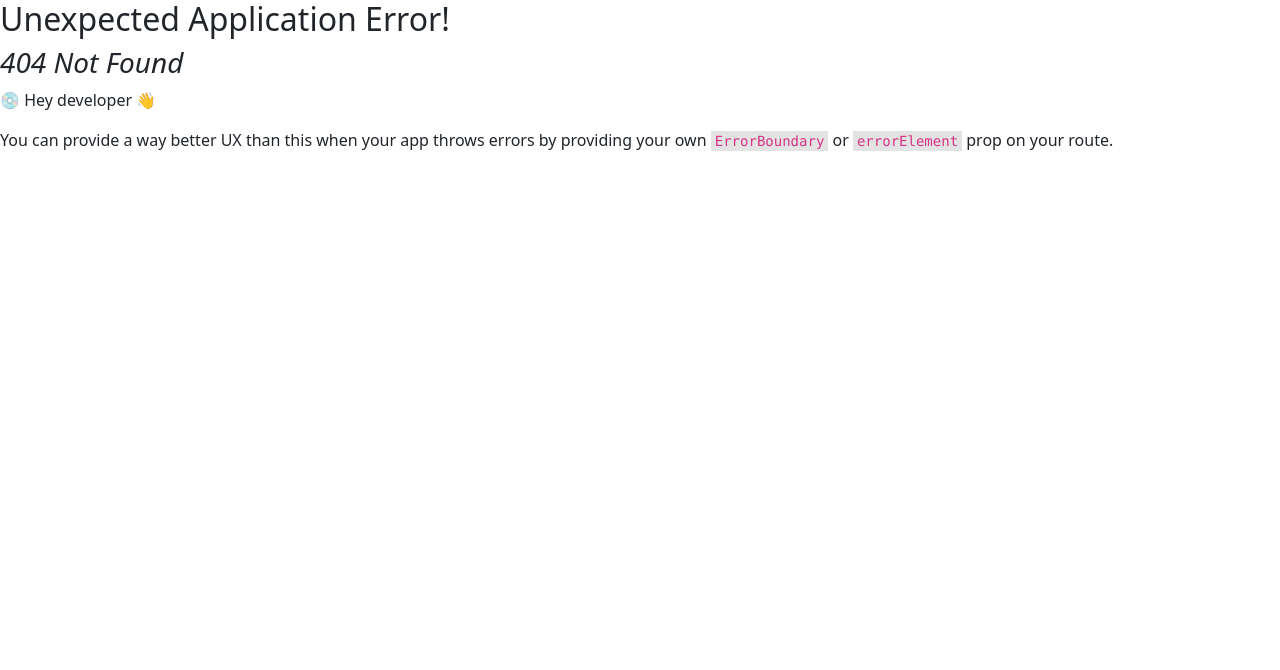
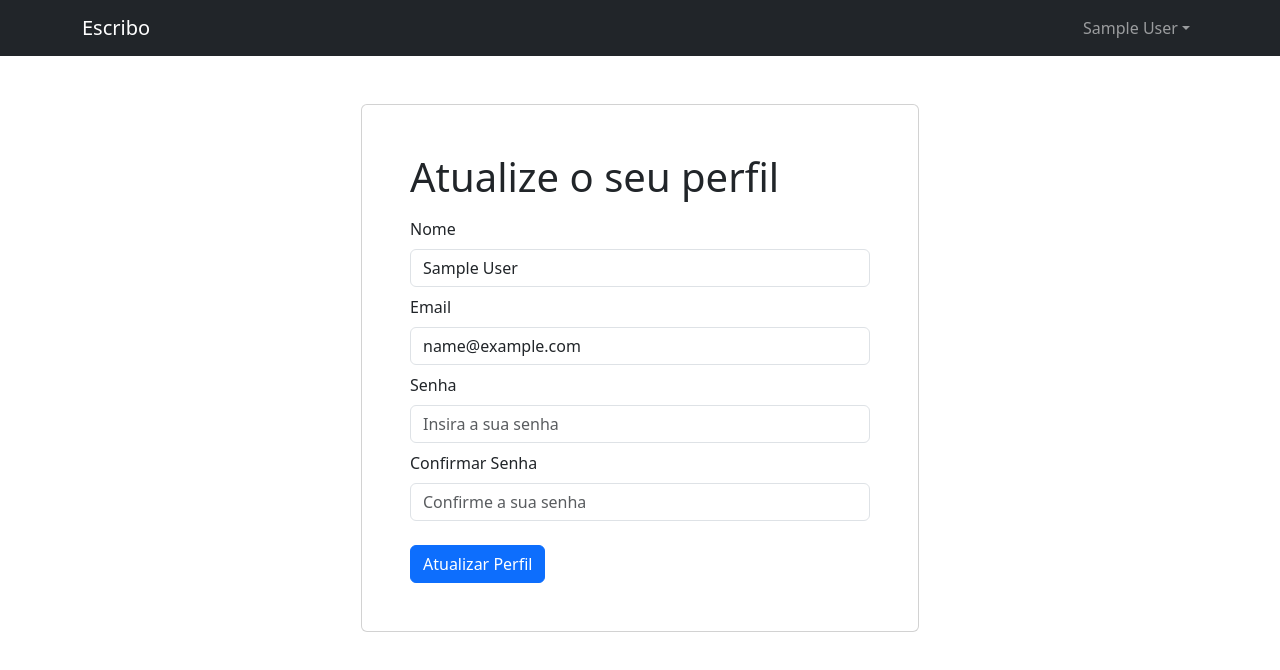
Before and after one commit to luanabaratta/signIn-signUp-escribo, a React (Vite) app in the folder frontend/: page /perfil in a window 1280 px wide. Before the commit this address had no page. Shown: the top 670 px of the page. Built offline with nearby package versions, Linux system fonts and the light colour scheme; sample sign-in values are in the browser's storage.

Commit message:
final adjusts

```diff
--- a/frontend/src/components/Header.jsx
+++ b/frontend/src/components/Header.jsx
@@ -38,7 +38,7 @@ const Header = () => {
                                 <>
                                     <NavDropdown title={userInfo.name} id='username'>
                                         <LinkContainer to='/perfil'>
-                                            <NavDropdown.Item>Escribo - Perfil</NavDropdown.Item>
+                                            <NavDropdown.Item>Perfil</NavDropdown.Item>
                                         </LinkContainer>
                                         <NavDropdown.Item onClick={logoutHandler}>
                                             Sair
--- a/frontend/src/components/Hero.jsx
+++ b/frontend/src/components/Hero.jsx
@@ -8,7 +8,7 @@ const Hero = () => {
                 <Card className='p-5 d-flex flex-column align-items-center hero-card bg-light w-75'>
                     <h1 className='text-center mb-4'>Escribo</h1>
                     <p className='text-center mb-4'>
-                        Página de Inicial
+                        Página Inicial
                     </p>
                     <div className='d-flex'>
                         <LinkContainer to='login'>
--- /dev/null
+++ b/frontend/src/components/PrivateRoute.jsx
@@ -0,0 +1,8 @@
+import { Navigate, Outlet } from 'react-router-dom';
+import { useSelector } from 'react-redux';
+
+const PrivateRoute = () => {
+    const { userInfo } = useSelector((state) => state.auth);
+    return userInfo ? <Outlet /> : <Navigate to='/login' replace />;
+};
+export default PrivateRoute;
--- a/frontend/src/main.jsx
+++ b/frontend/src/main.jsx
@@ -12,9 +12,11 @@ import { Provider } from 'react-redux';
 import App from './App.jsx'
 import 'bootstrap/dist/css/bootstrap.min.css'
 import './index.css'
+import PrivateRoute from "./components/PrivateRoute.jsx";
 import HomeScreen from "./screens/HomeScreen.jsx";
 import LoginScreen from "./screens/LoginScreen.jsx";
 import RegisterScreen from "./screens/RegisterScreen.jsx";
+import ProfileScreen from "./screens/ProfileScreen.jsx";
 
 const router = createBrowserRouter(
     createRoutesFromElements(
@@ -22,6 +24,9 @@ const router = createBrowserRouter(
             <Route index={true} path='/' element={<HomeScreen />} />
             <Route path='/login' element={<LoginScreen />} />
             <Route path='/cadastrar' element={<RegisterScreen />} />
+            <Route path='' element={<PrivateRoute />}>
+                <Route path='/perfil' element={<ProfileScreen />} />
+            </Route>
         </Route>
     )
 )
--- a/frontend/src/screens/LoginScreen.jsx
+++ b/frontend/src/screens/LoginScreen.jsx
@@ -6,6 +6,7 @@ import FormContainer from "../components/FormContainer";
 import { useLoginMutation } from "../slices/usersApiSlice.js";
 import { setCredentials } from "../slices/authSlice.js";
 import { toast }  from "react-toastify";
+import Loader from '../components/Loader.jsx';
 
 const LoginScreen = () => {
     const [email, setEmail] = useState('');
@@ -62,7 +63,7 @@ const LoginScreen = () => {
                     </Form.Control>
                 </Form.Group>
 
-                { isLoading && <h2>Carregando...</h2>}
+                { isLoading && <Loader />}
 
                 <Button type='submit' variant='primary' className='mt-3'>Entrar</Button>
 
--- /dev/null
+++ b/frontend/src/screens/ProfileScreen.jsx
@@ -0,0 +1,100 @@
+import { useState, useEffect } from 'react';
+import { Form, Button } from 'react-bootstrap';
+import { useDispatch, useSelector } from 'react-redux';
+import FormContainer from '../components/FormContainer';
+import { toast } from 'react-toastify';
+import Loader from '../components/Loader';
+import { useUpdateUserMutation } from '../slices/usersApiSlice';
+import { setCredentials } from '../slices/authSlice';
+
+const ProfileScreen = () => {
+    const [email, setEmail] = useState('');
+    const [name, setName] = useState('');
+    const [password, setPassword] = useState('');
+    const [confirmPassword, setConfirmPassword] = useState('');
+
+    const dispatch = useDispatch();
+
+    const { userInfo } = useSelector((state) => state.auth);
+
+    const [updateProfile, { isLoading }] = useUpdateUserMutation();
+
+    useEffect(() => {
+        setName(userInfo.name);
+        setEmail(userInfo.email);
+    }, [userInfo.email, userInfo.name]);
+
+    const submitHandler = async (e) => {
+        e.preventDefault();
+        if (password !== confirmPassword) {
+            toast.error('As senhas não são as mesmas');
+        } else {
+            try {
+                const res = await updateProfile({
+                    _id: userInfo._id,
+                    name,
+                    email,
+                    password,
+                }).unwrap();
+                console.log(res);
+                dispatch(setCredentials(res));
+                toast.success('Perfil atualizado com sucesso');
+            } catch (err) {
+                toast.error(err?.data?.message || err.error);
+            }
+        }
+    };
+    return (
+        <FormContainer>
+            <h1>Atualize o seu perfil</h1>
+
+            <Form onSubmit={submitHandler}>
+                <Form.Group className='my-2' controlId='name'>
+                    <Form.Label>Nome</Form.Label>
+                    <Form.Control
+                        type='name'
+                        placeholder='Insira o seu nome completo'
+                        value={name}
+                        onChange={(e) => setName(e.target.value)}
+                    ></Form.Control>
+                </Form.Group>
+                <Form.Group className='my-2' controlId='email'>
+                    <Form.Label>Email</Form.Label>
+                    <Form.Control
+                        type='email'
+                        placeholder='Insira o seu email'
+                        value={email}
+                        onChange={(e) => setEmail(e.target.value)}
+                    ></Form.Control>
+                </Form.Group>
+                <Form.Group className='my-2' controlId='password'>
+                    <Form.Label>Senha</Form.Label>
+                    <Form.Control
+                        type='password'
+                        placeholder='Insira a sua senha'
+                        value={password}
+                        onChange={(e) => setPassword(e.target.value)}
+                    ></Form.Control>
+                </Form.Group>
+
+                <Form.Group className='my-2' controlId='confirmPassword'>
+                    <Form.Label>Confirmar Senha</Form.Label>
+                    <Form.Control
+                        type='password'
+                        placeholder='Confirme a sua senha'
+                        value={confirmPassword}
+                        onChange={(e) => setConfirmPassword(e.target.value)}
+                    ></Form.Control>
+                </Form.Group>
+
+                <Button type='submit' variant='primary' className='mt-3'>
+                    Atualizar Perfil
+                </Button>
+
+                {isLoading && <Loader />}
+            </Form>
+        </FormContainer>
+    );
+};
+
+export default ProfileScreen;
--- a/frontend/src/screens/RegisterScreen.jsx
+++ b/frontend/src/screens/RegisterScreen.jsx
@@ -6,6 +6,7 @@ import { toast } from "react-toastify";
 import { useDispatch, useSelector } from "react-redux";
 import { useRegisterMutation } from "../slices/usersApiSlice.js";
 import { setCredentials } from "../slices/authSlice.js";
+import Loader from '../components/Loader.jsx';
 
 const RegisterScreen = () => {
     const [name, setName] = useState('');
@@ -85,44 +86,44 @@ const RegisterScreen = () => {
                     </Form.Control>
                 </Form.Group>
 
-                <Form.Group className="my-2" controlId={telephones}>
-                    <Form.Label>Telefones</Form.Label>
-                    {telephones.map((telephone, index) => (
-                        <div key={index}>
-                            <Row>
-                                <Col>
-                                    <Form.Control
-                                        type="text"
-                                        placeholder="DDD"
-                                        value={telephone.ddd}
-                                        onChange={(e) => handleTelephoneChange(index, 'ddd', e.target.value)}
-                                        className="mt-2"
-                                    />
-                                </Col>
-                                <Col>
-                                    <Form.Control
-                                        type="text"
-                                        placeholder="Número"
-                                        value={telephone.number}
-                                        onChange={(e) => handleTelephoneChange(index, 'number', e.target.value)}
-                                        className="mt-2"
-                                    />
-                                </Col>
-                                <Col>
-                                    <Button
-                                        variant="danger"
-                                        className="mt-2 btn-close"
-                                        onClick={() => removeTelephone(index)}
-                                    />
-                                </Col>
-                            </Row>
-                        </div>
-                    ))}
-                    <br/>
-                    <Button variant="secondary" onClick={addTelephone} className="mt-2">
-                        Adicionar Tel.
-                    </Button>
-                </Form.Group>
+                {/*<Form.Group className="my-2" controlId={telephones}>*/}
+                {/*    <Form.Label>Telefones</Form.Label>*/}
+                {/*    {telephones.map((telephone, index) => (*/}
+                {/*        <div key={index}>*/}
+                {/*            <Row>*/}
+                {/*                <Col>*/}
+                {/*                    <Form.Control*/}
+                {/*                        type="text"*/}
+                {/*                        placeholder="DDD"*/}
+                {/*                        value={telephone.ddd}*/}
+                {/*                        onChange={(e) => handleTelephoneChange(index, 'ddd', e.target.value)}*/}
+                {/*                        className="mt-2"*/}
+                {/*                    />*/}
+                {/*                </Col>*/}
+                {/*                <Col>*/}
+                {/*                    <Form.Control*/}
+                {/*                        type="text"*/}
+                {/*                        placeholder="Número"*/}
+                {/*                        value={telephone.number}*/}
+                {/*                        onChange={(e) => handleTelephoneChange(index, 'number', e.target.value)}*/}
+                {/*                        className="mt-2"*/}
+                {/*                    />*/}
+                {/*                </Col>*/}
+                {/*                <Col>*/}
+                {/*                    <Button*/}
+                {/*                        variant="danger"*/}
+                {/*                        className="mt-2 btn-close"*/}
+                {/*                        onClick={() => removeTelephone(index)}*/}
+                {/*                    />*/}
+                {/*                </Col>*/}
+                {/*            </Row>*/}
+                {/*        </div>*/}
+                {/*    ))}*/}
+                {/*    <br/>*/}
+                {/*    <Button variant="secondary" onClick={addTelephone} className="mt-2">*/}
+                {/*        Adicionar Tel.*/}
+                {/*    </Button>*/}
+                {/*</Form.Group>*/}
 
                 <Form.Group className='my-2' controlId={password}>
                     <Form.Label>Senha</Form.Label>
@@ -135,7 +136,7 @@ const RegisterScreen = () => {
                     </Form.Control>
                 </Form.Group>
                 <Form.Group className='my-2' controlId={confirmPassword}>
-                    <Form.Label>Confirme a sua senha</Form.Label>
+                    <Form.Label>Confirmar Senha</Form.Label>
                     <Form.Control
                         type='password'
                         placeholder='Confirme a sua senha'
@@ -144,6 +145,8 @@ const RegisterScreen = () => {
                     >
                     </Form.Control>
                 </Form.Group>
+
+                {isLoading && <Loader/>}
 
                 <Button type='submit' variant='primary' className='mt-3'>Cadastrar</Button>
 
```
Also changed, not shown: 1 other file (tests, documents, lock files or other folders).
